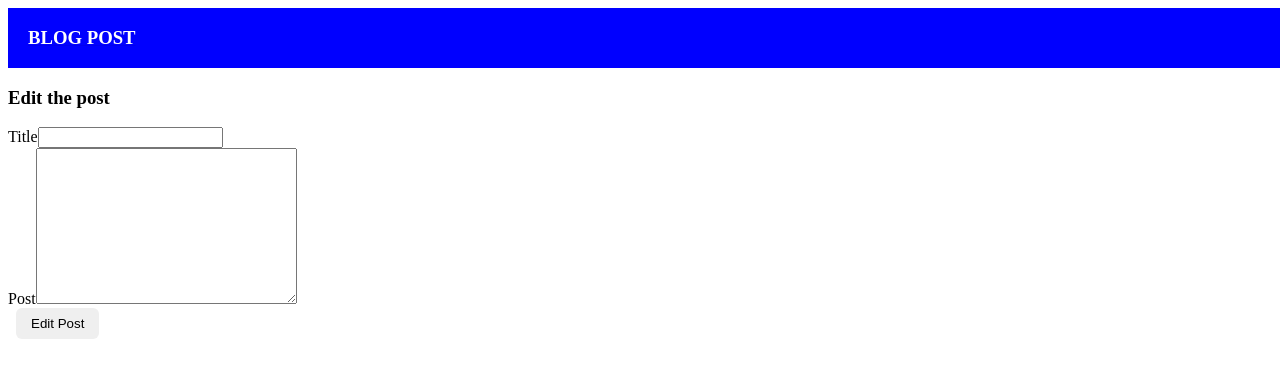
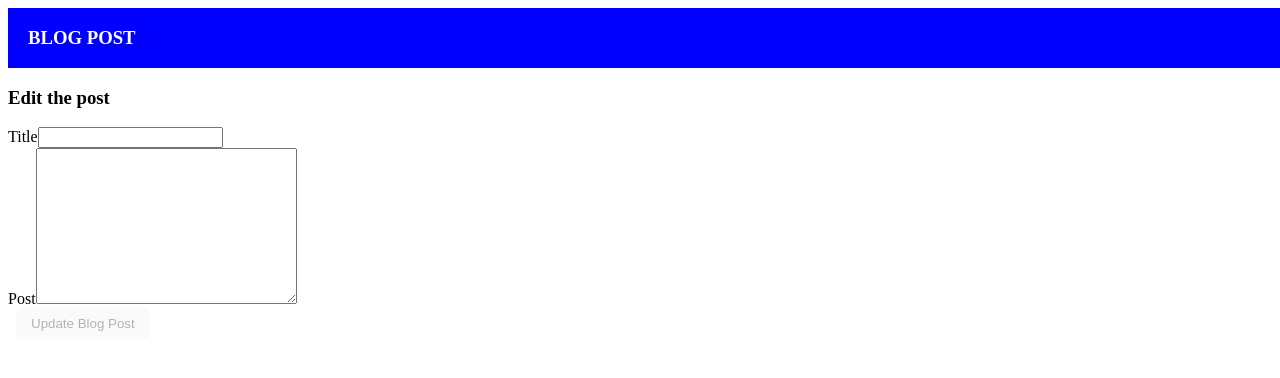
Before and after one commit to shawilayoul/blogpost, a React (Create React App) app: page /post/edit/1 in a window 1280 px wide. Shown: the top 378 px of the page. Built offline with nearby package versions, Linux system fonts and the light colour scheme; the HTML template or start-up script is replaced by a standard one.

Commit message:
updati,ng a post from url

```diff
--- a/src/pages/EditPost.jsx
+++ b/src/pages/EditPost.jsx
@@ -1,26 +1,29 @@
 import axios from "axios";
-import React, {  useState } from "react";
-import { useNavigate} from "react-router-dom";
+import React, { useState } from "react";
+import { useNavigate, useParams } from "react-router-dom";
 
 const EditPost = () => {
-  //const [post, setPost] = useState("");
+  const [handelError, setHandelError] = useState("");
   const [editPost, setEditPost] = useState({
     title: "",
     body: "",
   });
 
-  //let { id } = useParams();
+  const { id } = useParams();
   const navigate = useNavigate();
+  const handelSubmit = async () => {
+    try {
+      await axios.put(
+        `https://jsonplaceholder.typicode.com/posts/${id}`,
+        JSON.stringify(editPost)
+      );
+      console.log(editPost)
+      navigate('/');
 
-  const handelSubmit = async (e) => {
-    e.preventDefault();
-    try {
-      await axios.put("https://jsonplaceholder.typicode.com/posts",editPost);
-      console.log("post has been updated")
-    } catch (error) {
-      console.log(" error editting post",error);
+    } catch (err) {
+      console.log(err.message);
+      setHandelError(err.message);
     }
-    navigate(`/`);
   };
   const handelChange = (e) => {
     const { value, name } = e.target;
@@ -29,9 +32,13 @@ const EditPost = () => {
       [name]: value,
     });
   };
+
+  const isUpdated = editPost.title.length === 0 && editPost.body.length === 0;
+
   return (
     <div>
-      <form action="#">
+      {handelError && <h3>{handelError}</h3>}
+      <form onSubmit={handelSubmit}>
         <h3>Edit the post</h3>
         <div>
           <label htmlFor="title">Title</label>
@@ -53,8 +60,8 @@ const EditPost = () => {
             rows="10"
           ></textarea>
         </div>
-        <button type="submit" onClick={handelSubmit}>
-          Edit Post
+        <button type="submit" disabled={isUpdated}>
+          Update Blog Post
         </button>
       </form>
     </div>
--- a/src/pages/HomePage.jsx
+++ b/src/pages/HomePage.jsx
@@ -6,11 +6,21 @@ import axios from "axios";
 
 const HomePage = () => {
   const [posts, setPosts] = useState([]);
+  const [error, setError] = useState("");
   const navigate = useNavigate();
   useEffect(() => {
-    fetch("https://jsonplaceholder.typicode.com/posts")
-      .then((resp) => resp.json().then((data) => setPosts(data)))
-      .catch((err) => console.log(err));
+    const fetchPost = async () => {
+      try {
+        const { data } = await axios.get(
+          "https://jsonplaceholder.typicode.com/posts"
+        );
+        setPosts(data);
+      } catch (err) {
+        console.log(err.message);
+        setError(err.message);
+      }
+    };
+    fetchPost();
   }, []);
 
   const deletePost = async (id) => {
@@ -19,12 +29,13 @@ const HomePage = () => {
       console.log("post deleted", id);
       navigate("/");
       setPosts(posts.filter((post) => post.id !== id));
-    } catch (error) {
-      console.log("error deleting post", error);
+    } catch (err) {
+      console.log("error deleting post", err);
     }
   };
   return (
     <div className="home-container">
+      {error && <h3>{error}</h3>}
       <ul>
         {posts.map(({ id, title, body }) => {
           return (
@@ -39,9 +50,9 @@ const HomePage = () => {
                 <h3>{title}</h3>
                 <p>{body}</p>
               </div>
-              <button onClick={() => deletePost(id)}
-              className="delete-btn"
-              >Delete</button>
+              <button onClick={() => deletePost(id)} className="delete-btn">
+                Delete
+              </button>
               <button
                 onClick={() => {
                   navigate(`/post/edit/${id}`);
--- a/src/routing/Router.jsx
+++ b/src/routing/Router.jsx
@@ -7,12 +7,12 @@ import EditPost from "../pages/EditPost";
 export const router = createBrowserRouter([
   {
     path: "/",
+    element: <HomePage />,
+  },
+  {
+    path: "/post/",
     element: <AppLayOut />,
     children: [
-      {
-        index: true,
-        element: <HomePage />,
-      },
       {
         path: "/post/:id",
         element: <Post />,
@@ -21,7 +21,6 @@ export const router = createBrowserRouter([
         path: "/post/edit/:id",
         element: <EditPost />,
       },
-
     ],
   },
 ]);
```
